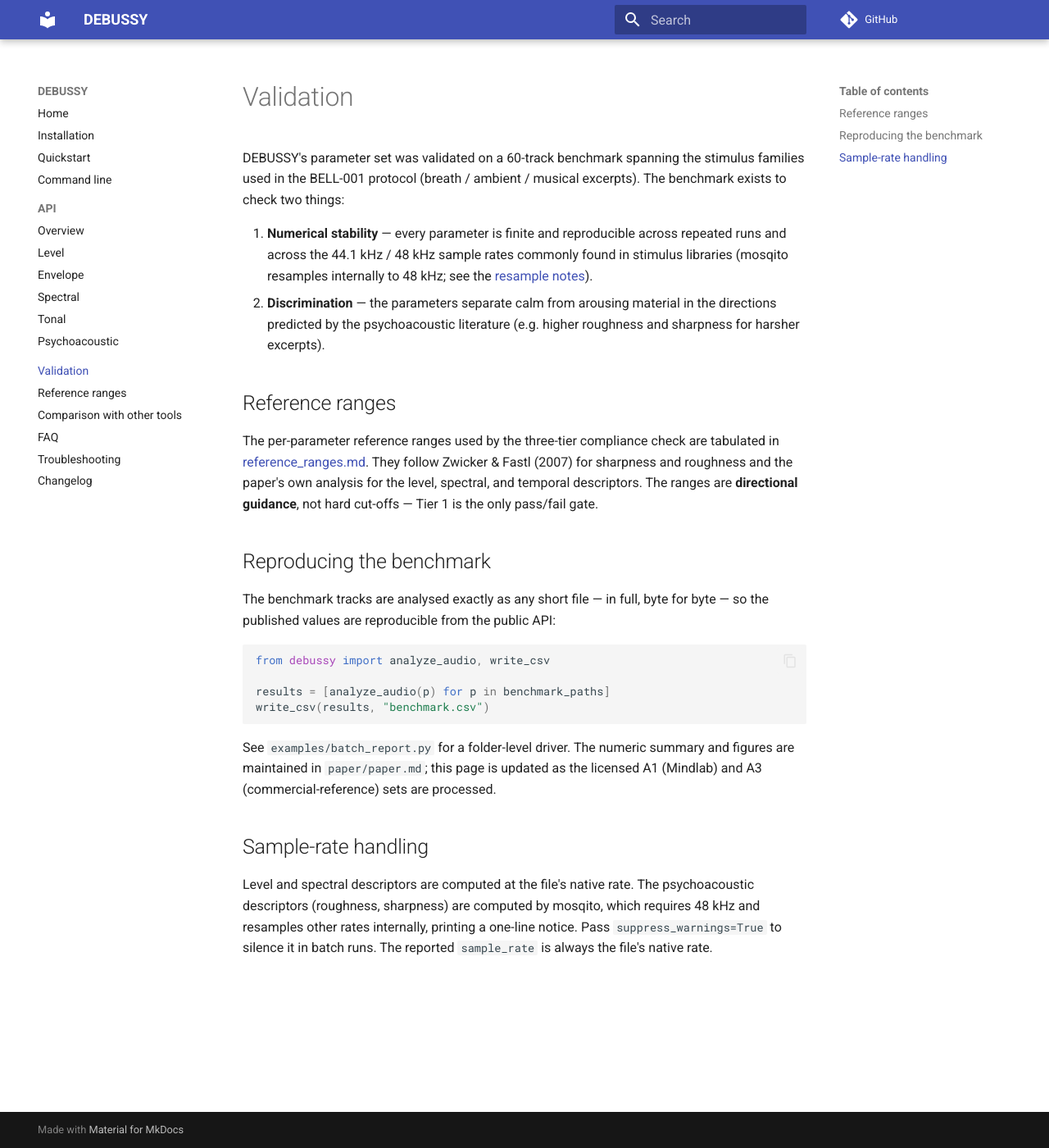
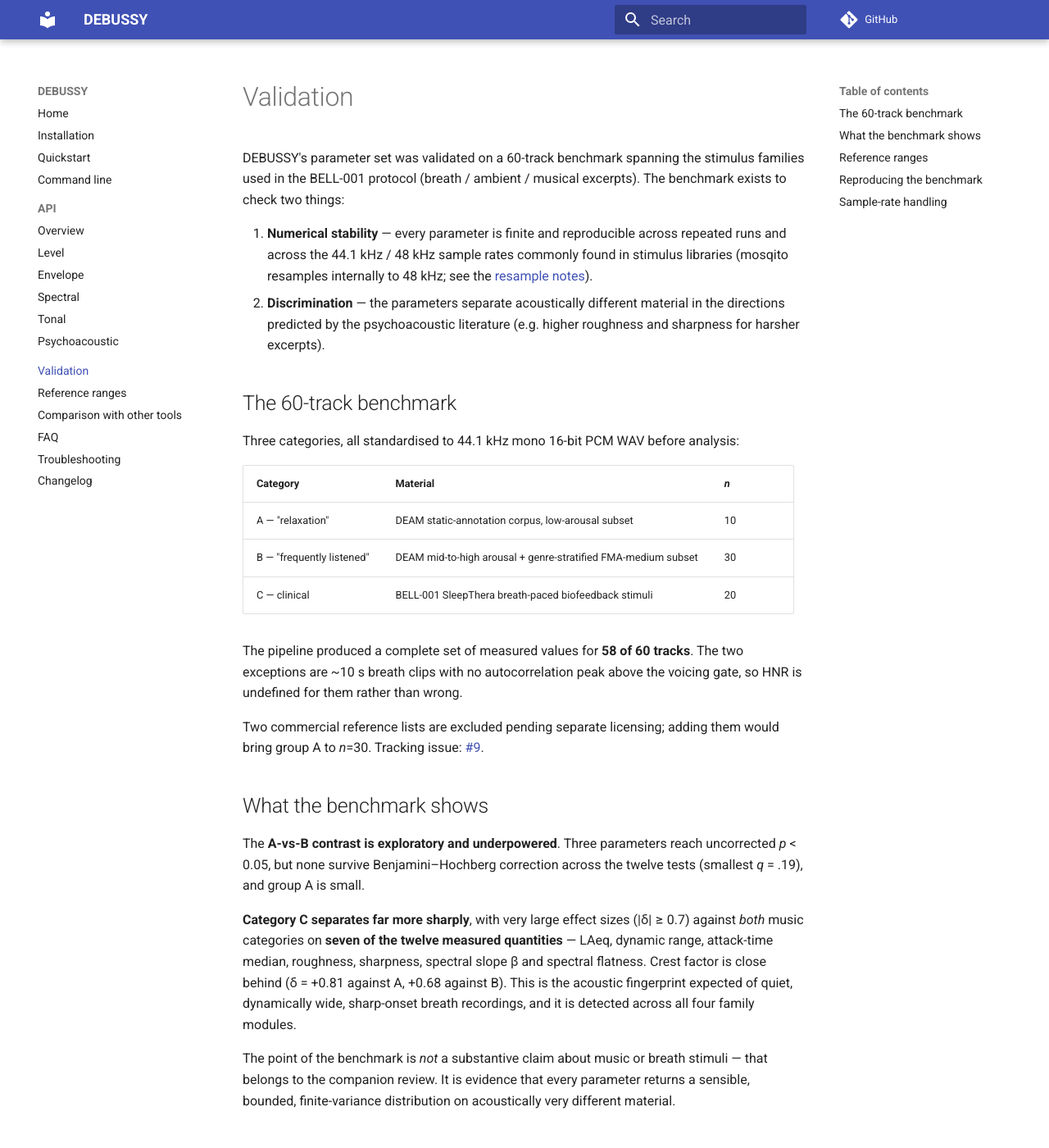
Before and after one commit to hyeonjoong/debussy, an MkDocs documentation site: the page built from docs/validation.md, in a window 1280 px wide and 1400 px high. Shown: the whole window at 82% size. Built offline with MkDocs 1.6.1 and Material for MkDocs 9.7.7, drawn with Linux system fonts in a browser that asks for light colours; comment, search, counter and statistics services are not loaded; some of the changed text lies outside the part shown.

Commit message:
paper: cut to 983 words, moving benchmark detail to the docs
JOSS asks for 250-1000 words; paper.md was 1355 after #22. The overrun sat in
the Statement of need and the two validation paragraphs, both of which restated
material the documentation site already covers in more depth.

Nothing is deleted outright. The per-category benchmark statistics that existed
only here — the three uncorrected p < 0.05 hits and smallest q = .19, the seven
parameters carrying category C's large effect sizes, crest factor's near miss,
the group-A n=30 figure that licensing would unlock, and the reason HNR is
undefined on two clips — now live in docs/validation.md, which had been
pointing back at paper.md for exactly these numbers while describing the
benchmark by the wrong categories. The implementation specifics dropped from
the Summary (the 50 Hz - fs/2 log-log slope fit, the 10-90 % attack window,
attack mean/median/SD) are already documented in docs/api/.

Two wording changes are corrections rather than cuts. The Summary listed crest
factor among the nine measured reporting items; it is a diagnostic beyond the
guideline, as docs/index.md says, so the list now names exactly the nine. And
docs/validation.md still called the reference values "directional guidance" and
Tier 2 soft, which #14 and #22 replaced everywhere else.

All ten citations are retained. The Statement of need's tier paragraph, added
by #22 to stop the paper implying validated thresholds, is unchanged.

Branched from paper/tier-language-post-audit rather than main, as #22 asked.

Closes #15

````diff
--- a/docs/validation.md
+++ b/docs/validation.md
@@ -8,17 +8,55 @@ excerpts). The benchmark exists to check two things:
    repeated runs and across the 44.1 kHz / 48 kHz sample rates commonly found in
    stimulus libraries (mosqito resamples internally to 48 kHz; see the
    [resample notes](#sample-rate-handling)).
-2. **Discrimination** — the parameters separate calm from arousing material in
-   the directions predicted by the psychoacoustic literature (e.g. higher
+2. **Discrimination** — the parameters separate acoustically different material
+   in the directions predicted by the psychoacoustic literature (e.g. higher
    roughness and sharpness for harsher excerpts).
+
+## The 60-track benchmark
+
+Three categories, all standardised to 44.1 kHz mono 16-bit PCM WAV before
+analysis:
+
+| Category | Material | *n* |
+|---|---|---|
+| A — "relaxation" | DEAM static-annotation corpus, low-arousal subset | 10 |
+| B — "frequently listened" | DEAM mid-to-high arousal + genre-stratified FMA-medium subset | 30 |
+| C — clinical | BELL-001 SleepThera breath-paced biofeedback stimuli | 20 |
+
+The pipeline produced a complete set of measured values for **58 of 60 tracks**.
+The two exceptions are ~10 s breath clips with no autocorrelation peak above the
+voicing gate, so HNR is undefined for them rather than wrong.
+
+Two commercial reference lists are excluded pending separate licensing; adding
+them would bring group A to *n*=30. Tracking issue:
+[#9](https://github.com/hyeonjoong/debussy/issues/9).
+
+## What the benchmark shows
+
+The **A-vs-B contrast is exploratory and underpowered**. Three parameters reach
+uncorrected *p* < 0.05, but none survive Benjamini–Hochberg correction across
+the twelve tests (smallest *q* = .19), and group A is small.
+
+**Category C separates far more sharply**, with very large effect sizes
+(|δ| ≥ 0.7) against *both* music categories on **seven of the twelve measured
+quantities** — LAeq, dynamic range, attack-time median, roughness, sharpness,
+spectral slope β and spectral flatness. Crest factor is close behind
+(δ = +0.81 against A, +0.68 against B). This is the acoustic fingerprint
+expected of quiet, dynamically wide, sharp-onset breath recordings, and it is
+detected across all four family modules.
+
+The point of the benchmark is *not* a substantive claim about music or breath
+stimuli — that belongs to the companion review. It is evidence that every
+parameter returns a sensible, bounded, finite-variance distribution on
+acoustically very different material.
 
 ## Reference ranges
 
-The per-parameter reference ranges used by the three-tier compliance check are
-tabulated in [reference_ranges.md](reference_ranges.md). They follow Zwicker &
-Fastl (2007) for sharpness and roughness and the paper's own analysis for the
-level, spectral, and temporal descriptors. The ranges are **directional
-guidance**, not hard cut-offs — Tier 1 is the only pass/fail gate.
+The per-parameter reference values used by the tier check are tabulated in
+[reference_ranges.md](reference_ranges.md). They follow Zwicker & Fastl (2007)
+for sharpness and roughness and the companion review for the level, spectral,
+and temporal descriptors. They are **reference values the reviewed literature
+reports**, not validated cut-offs — and only Tier 1 is graded pass/fail.
 
 ## Reproducing the benchmark
 
@@ -32,9 +70,9 @@ results = [analyze_audio(p) for p in benchmark_paths]
 write_csv(results, "benchmark.csv")
 ```
 
-See `examples/batch_report.py` for a folder-level driver. The numeric summary
-and figures are maintained in `paper/paper.md`; this page is updated as the
-licensed A1 (Mindlab) and A3 (commercial-reference) sets are processed.
+See `examples/batch_report.py` for a folder-level driver. The manifest, the raw
+per-track parameter matrix and the scripts that regenerate both are released in
+`validation/`; `paper/paper.md` carries the summary figure.
 
 ## Sample-rate handling
 
````
Also changed, not shown: CHANGELOG.md (+8 -0 lines), paper/paper.md (+75 -104 lines).
